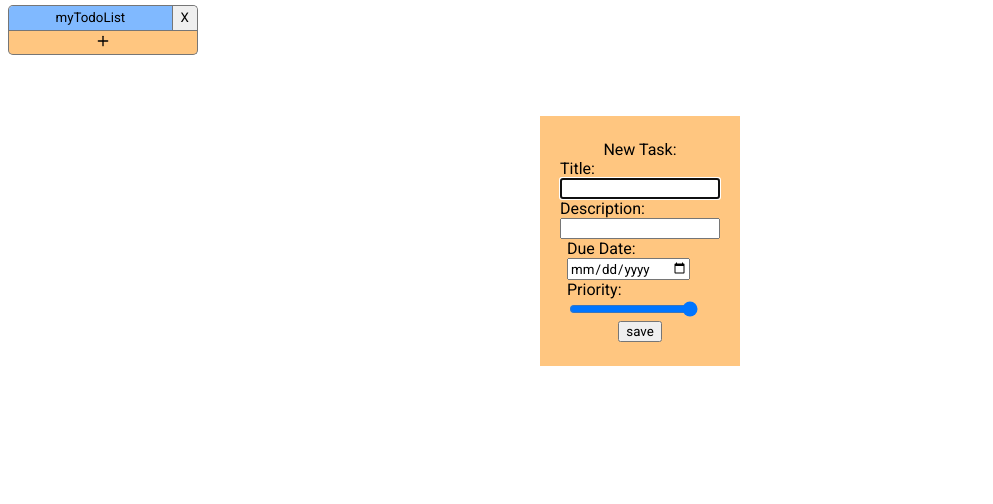
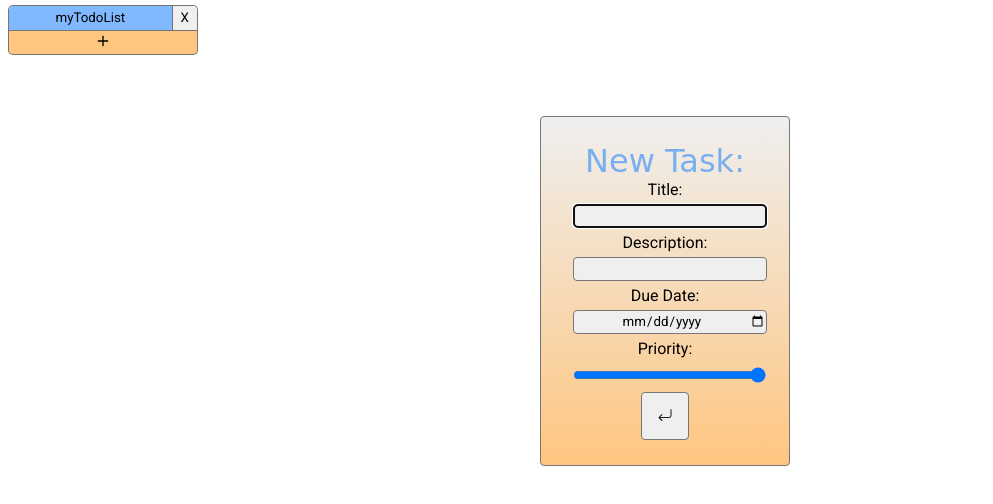
Before and after one commit to bbqbop/todo-list, a website built with webpack: page index.html in a window 1280 px wide. Both pictures are taken after a click on the button "+ add new task (space)". Shown: the part 84-588 px from the top of the page, without its empty margins (0-993 px from the left). Built offline with nearby package versions, Linux system fonts and the light colour scheme; a web font is replaced by a local one.

Commit message:
almost fixed isFormOpen bug. cant close forms

```diff
--- a/src/index.js
+++ b/src/index.js
@@ -54,6 +54,7 @@ const ui = initializeUI();
 const UIController = (function eventListeners(){
     document.addEventListener('submit', (e) => {
         e.preventDefault();
+        // handleUserInput.isFormOpen = !handleUserInput.isFormOpen;
         if(e.target.id === 'taskForm') {
             handleUserInput.createTask(e);
             handleUserInput.toggleForm('task')
@@ -69,11 +70,13 @@ const UIController = (function eventListeners(){
 
     const addProjectBtn = document.querySelector('.addProjectBtn');
     addProjectBtn.addEventListener('click', (e) => {
+        if (handleUserInput.isFormOpen) return;
         handleUserInput.toggleForm('project');
     });
 
     const addTaskBtn = document.querySelector('.addTaskBtn');
     addTaskBtn.addEventListener('click', () => {
+        if (handleUserInput.isFormOpen) return;
         handleUserInput.toggleForm('task');
         handleUserInput.toggleBlur();
     });
@@ -272,6 +275,7 @@ const handleUserInput = {
         form.classList.toggle('toggleForm')
         const firstInput = document.querySelector(`.${target}Form input`);
         firstInput.focus();
+        this.isFormOpen = !this.isFormOpen;
         this.toggleBtn(target);
     },
     toggleBtn : function(target) {
@@ -279,18 +283,24 @@ const handleUserInput = {
         const btn = document.querySelector(`.add${target}Btn`)
 
         if (target === 'Task'){
-            this.isFormOpen = !this.isFormOpen
+            if (this.isFormOpen){
+                const minus = iconMinus.cloneNode(true);
+                btn.textContent = '';
+                btn.append(minus);
             }
+            else {
+                btn.textContent = '+ add new task (space)'
+            }
+        }
+        else {
             if (btn.firstChild !== iconMinus){
                 btn.textContent = '';
                 btn.append(iconMinus);
             }
-        else if ( target === 'Project' ){
+            else {
                 btn.textContent = '';
                 btn.append(iconPlus);
             }
-        else {
-            btn.textContent = '+ add new task (space)'
     }
     },
     toggleBlur : function() {
--- a/src/style.css
+++ b/src/style.css
@@ -379,6 +379,8 @@ form {
     left: -1.5rem;
 }
 
+/* taskform */
+
 .taskForm {
     position: absolute;
     top: 25vh;
@@ -386,9 +388,40 @@ form {
     flex-direction: column;
     justify-content: center;
     align-items: center;
-    background-color: var(--comp);
-    height: 250px;
-    width: 200px;
     padding: 25px;
+    height: 350px;
+    width: 250px;
+    border-radius: 4px;
+    border: solid 1px var(--gray);
+    text-align: center;
+    background-image: linear-gradient(var(--graySoft), var(--comp));
+}
 
+.taskForm legend:first-child {
+    font-family: var(--sketch);
+    color: var(--blue);
+    font-size: 2rem;
 }
+
+.taskForm input {
+    width: 100%;
+    height: 1.5rem;
+    text-align: center;
+    background-color: var(--graySoft);
+    border: solid 1px var(--gray);
+    border-radius: 4px;
+    margin: 5px;
+}
+
+.taskForm button#submit {
+    width: 3rem;
+    height: 3rem;
+    flex: 0 0 auto;
+    display: flex;
+    justify-content: center;
+    align-items: center;
+    border: none;
+    border: solid 1px var(--gray);
+    border-radius: 4px;
+    overflow: hidden;
+}
--- a/src/ui.js
+++ b/src/ui.js
@@ -73,11 +73,11 @@ export default function initializeUI(){
      projectForm.id = 'projectForm';
 
      createInput('text', '', 'title', projectForm)
-     const submit = document.createElement('button');
-     submit.type = 'submit'
-     submit.id = 'submit';
-     submit.append(iconEnter);
-     projectForm.append(submit);
+     const formSubmit = document.createElement('button');
+     formSubmit.type = 'submit'
+     formSubmit.id = 'submit';
+     formSubmit.append(iconEnter);
+     projectForm.append(formSubmit);
 
      projectFormWrapper.append(projectForm);
 
@@ -239,7 +239,13 @@ export default function initializeUI(){
     createInput('text','Description: ','desc', taskForm);
     createInput('date','Due Date: ','date', taskForm);
     createInput('range','Priority: ','prio', taskForm);
-    createInput('submit','','submit', taskForm, 'save');
+
+    const taskSubmit = document.createElement('button');
+    taskSubmit.type = 'submit'
+    taskSubmit.id = 'submit';
+    const iconEnterClone = iconEnter.cloneNode(true);
+    taskSubmit.append(iconEnterClone);
+    taskForm.append(taskSubmit);
 
     taskFormWrapper.append(taskForm)
     main.append(taskFormWrapper);
```
Lines whose indentation alone changed are shown as unchanged.
